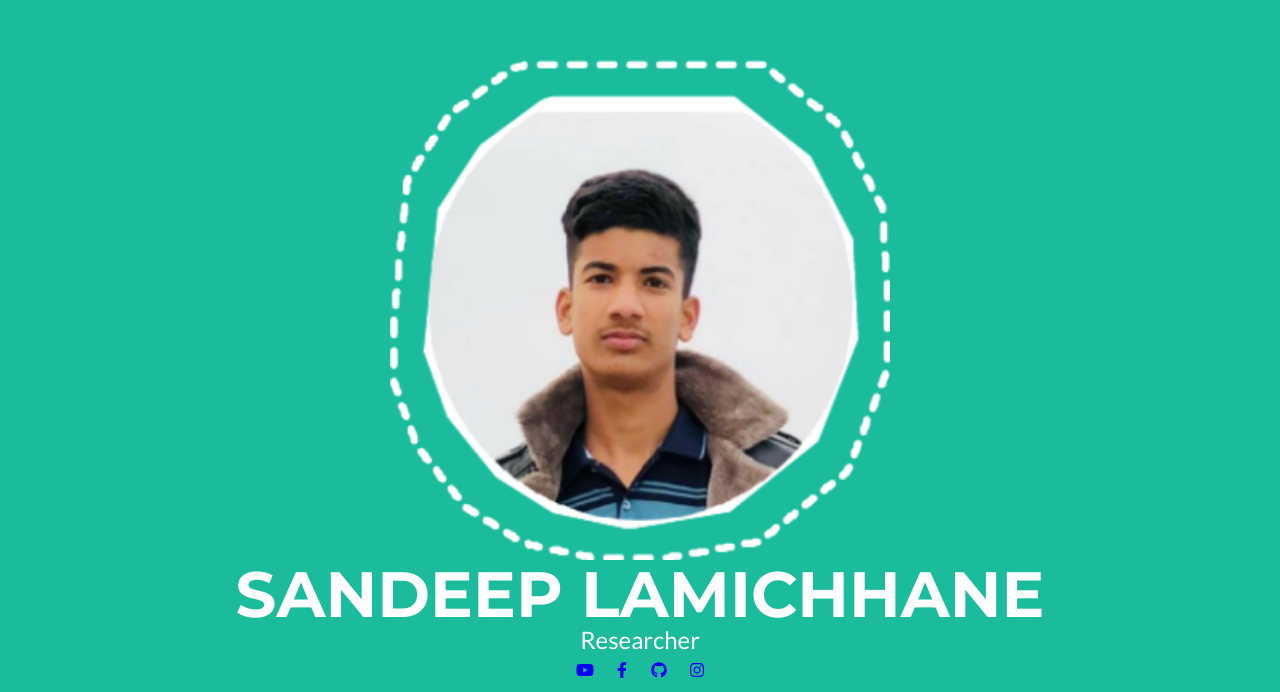
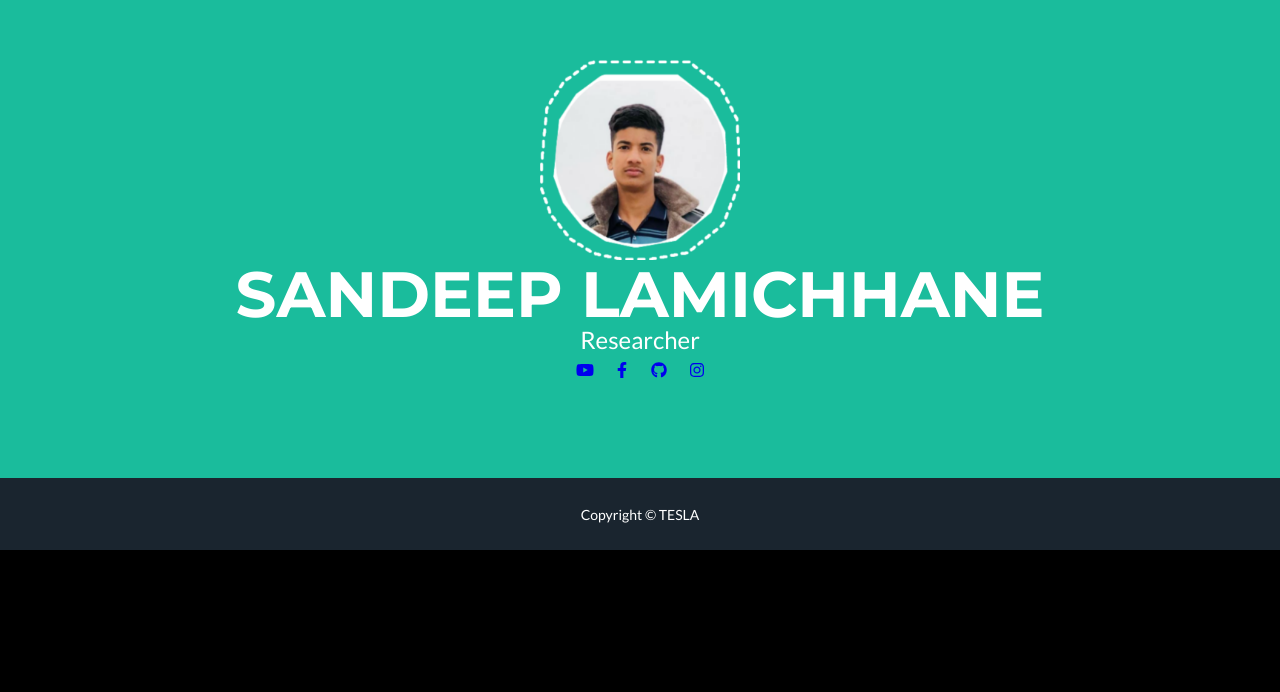
Before and after one commit to Sandeeplamichhane/Sandeep-Lamichhane-, a plain HTML site: page index.html in a window 1280 px wide. Shown: the part 140-832 px from the top of the page. After the commit the page ends 800 px from the top, so only its background shows below. Drawn offline with nearby package versions, Linux system fonts and the light colour scheme; files that its build step writes are made by us from their sources; files whose address does not match are found by name.

Commit message:
Update index.html

```diff
--- a/index.html
+++ b/index.html
@@ -24,16 +24,16 @@
 <header class="masthead bg-primary text-white text-center">
 <div class="container d-flex align-items-center flex-column">
 <!-- Masthead Avatar Image-->
-<center> <img src="ashal.jpg" width="500" height="500"> </center>
+<top> <img src="ashal.jpg" width="200" height="200"> </top>
 <!-- Masthead Heading-->
-<center> <h1 class="masthead-heading text-uppercase mb-0">SANDEEP LAMICHHANE </h1> </center>
+<top> <h1 class="masthead-heading text-uppercase mb-0">SANDEEP LAMICHHANE </h1> </top>
 <!-- Masthead Subheading-->
-<center> <p class="masthead-subheading font-weight-light mb-0">Researcher</p> </center>
+<top> <p class="masthead-subheading font-weight-light mb-0">Researcher</p> </top>
 <nav>
-<center>    <a target="_blank" href="http://youtube.com/channel/UCt_2c7AMwM7TZPaF9vR6WAw"><i class="fab fa-youtube"></i></a>
+<top>    <a target="_blank" href="http://youtube.com/channel/UCt_2c7AMwM7TZPaF9vR6WAw"><i class="fab fa-youtube"></i></a>
             <a target="_blank" href="http://facebook.com/leoashal.10"><i class="fab fa-facebook-f"></i></a>
              <a target="_blank" href="http://github.com/sandeeplamichhane"><i class="fab fa-github"></i></a>
-             <a target="_blank" href="http://instagram.com/ehack.tesla" ><i class="fab fa-instagram"></i></a> </center>
+             <a target="_blank" href="http://instagram.com/ehack.tesla" ><i class="fab fa-instagram"></i></a> </top>
 </nav>
 
 
```
